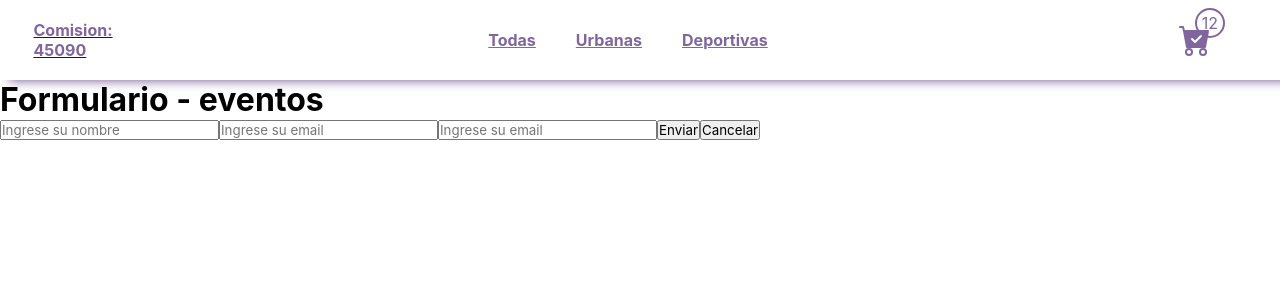
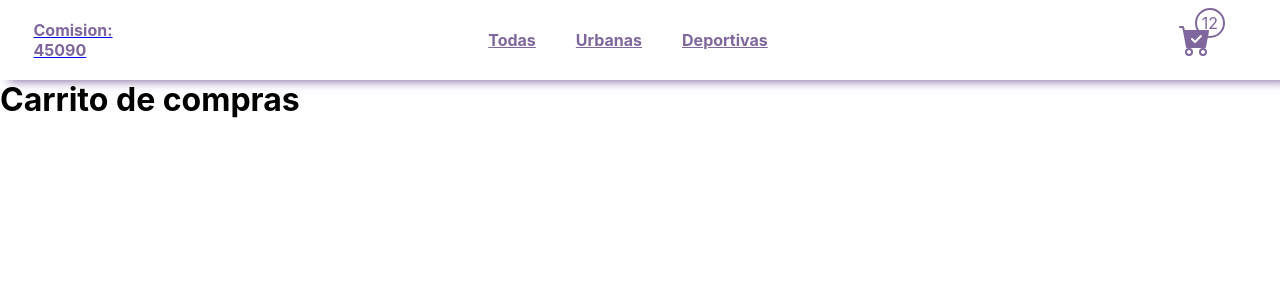
Before and after one commit to jorgeduje/coder-45090, a React (Create React App) app: page /cart in a window 1280 px wide. Shown: the top 300 px of the page. Built offline with nearby package versions, Linux system fonts and the light colour scheme.

Commit message:
se quita el componente form que se renderizaba en el carrito

```diff
--- a/src/components/Cart/Cart.jsx
+++ b/src/components/Cart/Cart.jsx
@@ -4,7 +4,7 @@ const Cart = ()=>{
 
     return(
         <div>
-            <Form />
+           <h1>Carrito de compras</h1>
         </div>
     )
 }
```
